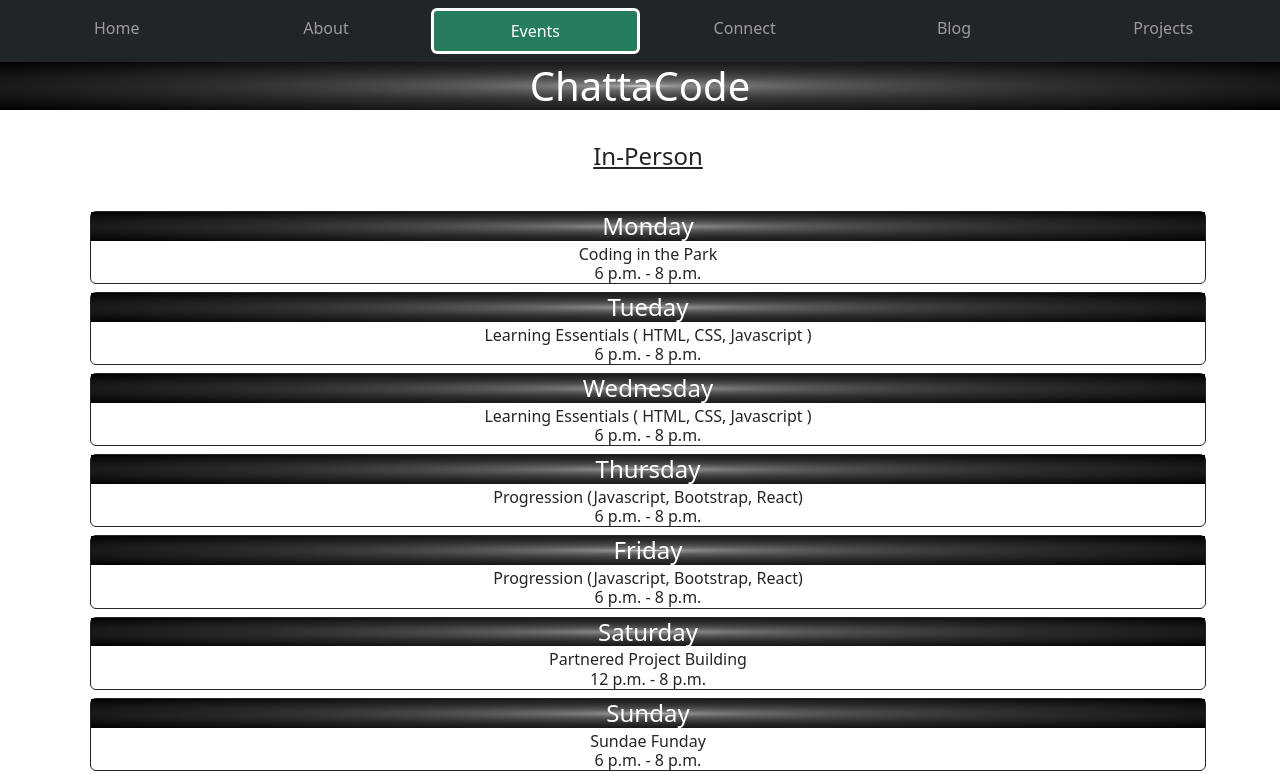
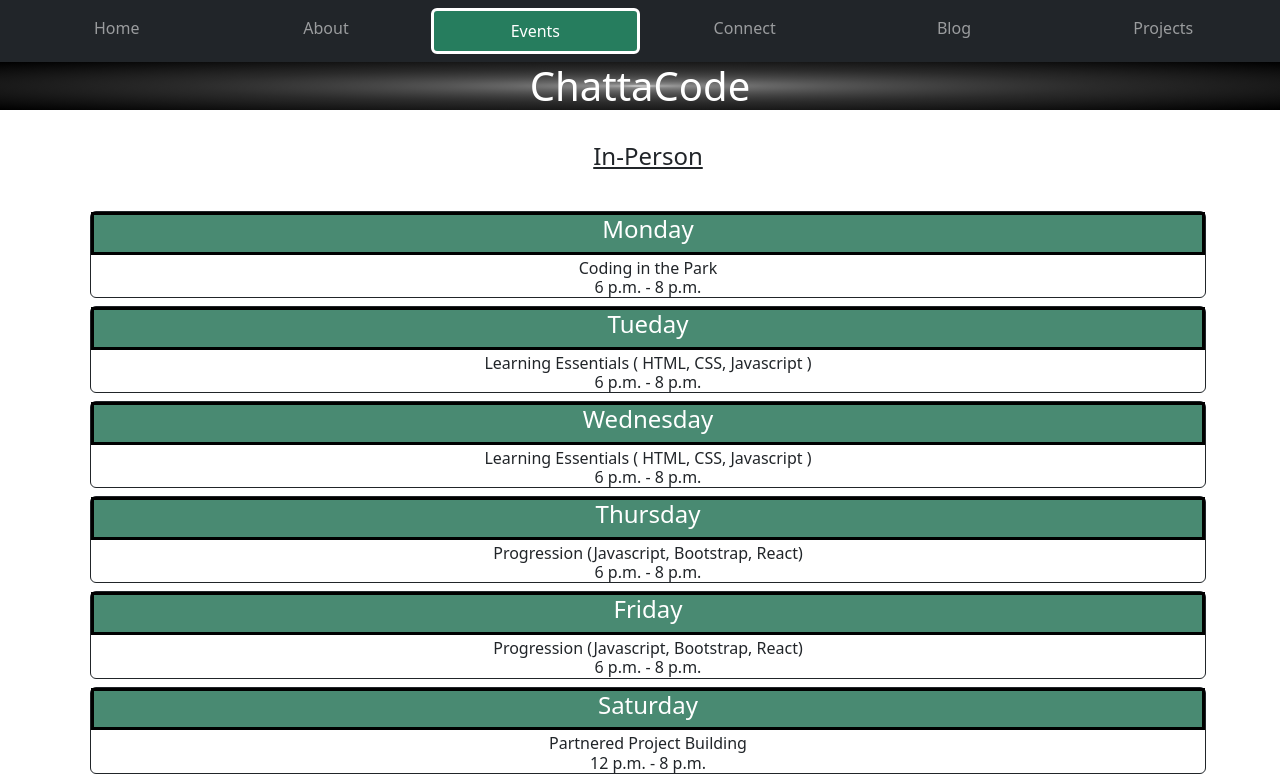
Before and after one commit to TheClutchC/chattacode-reactified, a React (Create React App) app: page /#/events in a window 1280 px wide. Shown: the top 780 px of the page. Built offline with nearby package versions, Linux system fonts and the light colour scheme.

Commit message:
change background of card title on event page

```diff
--- a/src/App.scss
+++ b/src/App.scss
@@ -3,6 +3,12 @@ $bg-color-mint: #136748c4;
 
 .App {
   text-align: center;
+}
+
+.card-title {
+  background-color: $bg-color-mint;
+  color: #fff;
+  border: .2rem solid #000;
 }
 
 .nav-pills a.nav-link.active {
--- a/src/app/data/eventsData.js
+++ b/src/app/data/eventsData.js
@@ -9,7 +9,8 @@ export const eventsData = [
         description: "",
         stack: "",
         inPerson: true,
-        image: ""
+        isVirtual: false,
+        image: "src/app/img/colin-watts-_rt4VIG9rDQ-unsplash.jpg"
     },
     {
         id: 1,
@@ -21,7 +22,8 @@ export const eventsData = [
         description: "",
         stack: "",
         inPerson: true,
-        image: ""
+        isVirtual: false,
+        image: "src/app/img/joakim-honkasalo-VSbrFf12lWE-unsplash.jpg"
     },
     {
         id: 2,
@@ -33,7 +35,8 @@ export const eventsData = [
         description: "",
         stack: "",
         inPerson: true,
-        image: ""
+        isVirtual: false,
+        image: "src/app/img/joshua-hoehne-NMq3uvIPgNU-unsplash.jpg"
     },
     {
         id: 3,
@@ -45,7 +48,8 @@ export const eventsData = [
         description: "",
         stack: "",
         inPerson: true,
-        image: ""
+        isVirtual: false,
+        image: "src/app/img/oleksandr-horbach-7JtueNIOMjM-unsplash.jpg"
     },
     {
         id: 4,
@@ -57,7 +61,8 @@ export const eventsData = [
         description: "",
         stack: "",
         inPerson: true,
-        image: ""
+        isVirtual: false,
+        image: "src/app/img/oleksandr-horbach-cMVfhqu4FEI-unsplash.jpg"
     },
     {
         id: 5,
@@ -69,7 +74,8 @@ export const eventsData = [
         description: "",
         stack: "",
         inPerson: true,
-        image: ""
+        isVirtual: false,
+        image: "src/app/img/thomas-kinto-Kj0OxaM7tes-unsplash.jpg"
     },
     {
         id: 6,
@@ -81,6 +87,7 @@ export const eventsData = [
         description: "",
         stack: "",
         inPerson: true,
-        image: ""
+        isVirtual: false,
+        image: "src/app/img/tigran-kharatyan-WGFmrSjJOKU-unsplash.jpg"
     }
 ];
--- a/src/features/events/Events.js
+++ b/src/features/events/Events.js
@@ -14,7 +14,7 @@ import { Row, Col, Card, CardTitle, CardSubtitle, CardText } from "reactstrap";
               color="dark"
               outline
             >
-              <CardTitle className="h4" style={{ color: "#fff", backgroundImage: "radial-gradient( #fff, 7%, #000 )" }} key={item.day}>
+              <CardTitle className="h4 pb-2" key={item.day}>
                 {item.day}
               </CardTitle>
               <CardSubtitle className="h6" key={item.eventName}>
```
